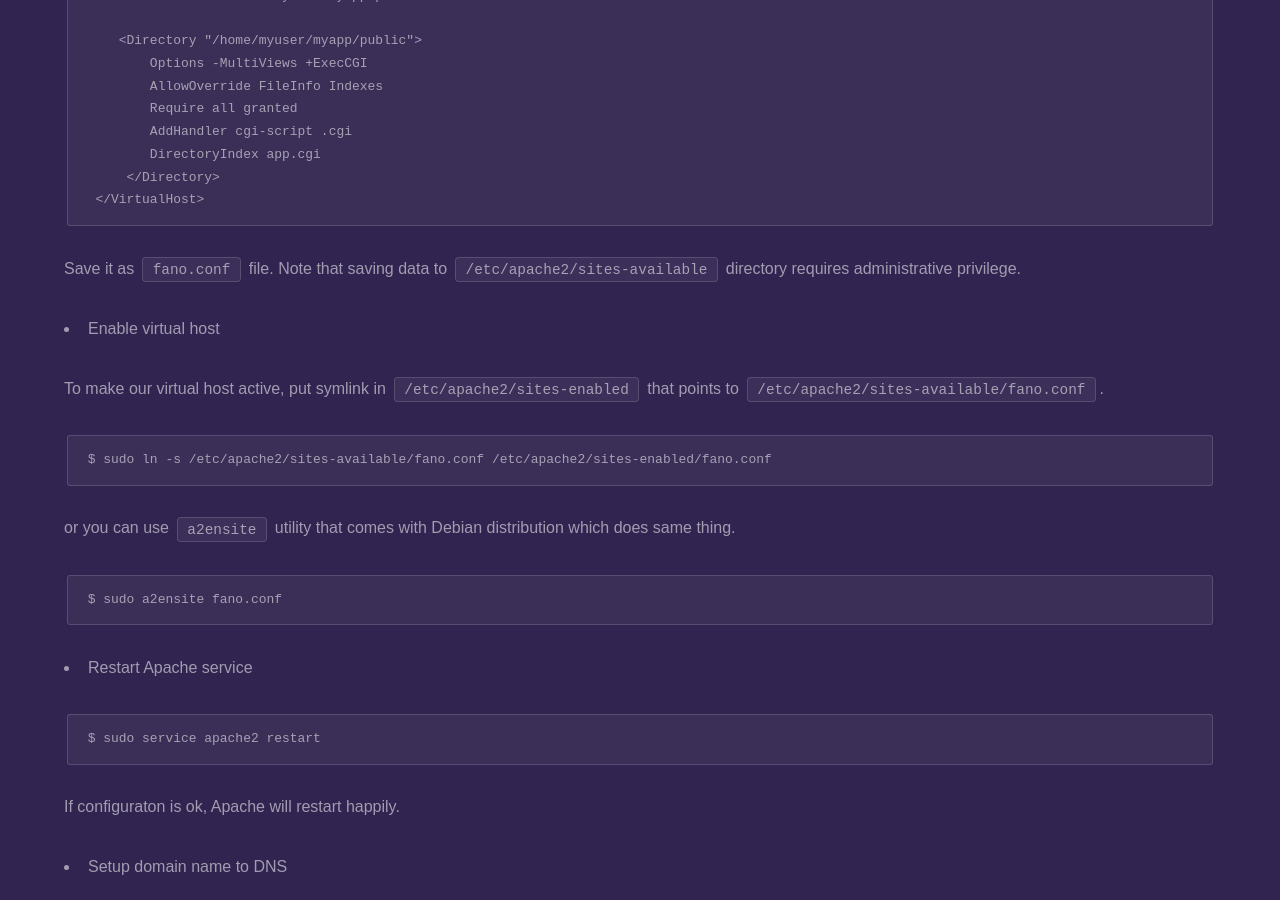
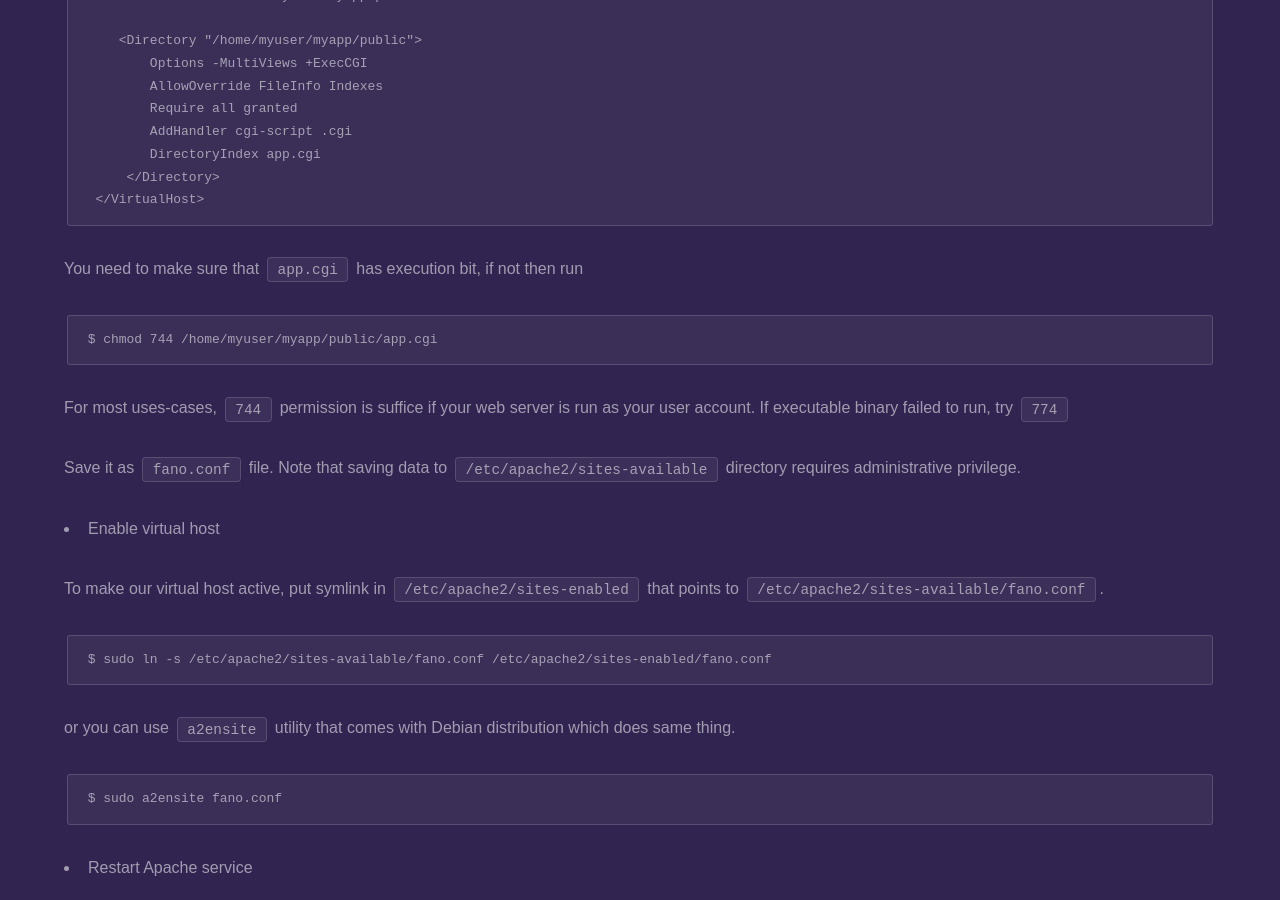
Before and after one commit to fanoframework/fanoframework.github.io, a Jekyll site: the page built from deployment/index.md, in a window 1280 px wide and 900 px high, scrolled down 1618 px. Built offline with Jekyll 4.4.1, drawn with Linux system fonts in a browser that asks for light colours; our own code applies the rules of GitHub Pages for plain Markdown files.

Commit message:
add content about executable binary file permission

````diff
--- a/deployment/index.md
+++ b/deployment/index.md
@@ -71,6 +71,13 @@ So in our example, we end up with following configuration:
  </VirtualHost>
 ```
 
+You need to make sure that `app.cgi` has execution bit, if not then run
+
+```
+$ chmod 744 /home/myuser/myapp/public/app.cgi
+```
+For most uses-cases, `744` permission is suffice if your web server is run as your user account. If executable binary failed to run, try `774`
+
 Save it as `fano.conf` file. Note that saving data to `/etc/apache2/sites-available` directory requires administrative privilege.
 
 - Enable virtual host
````
